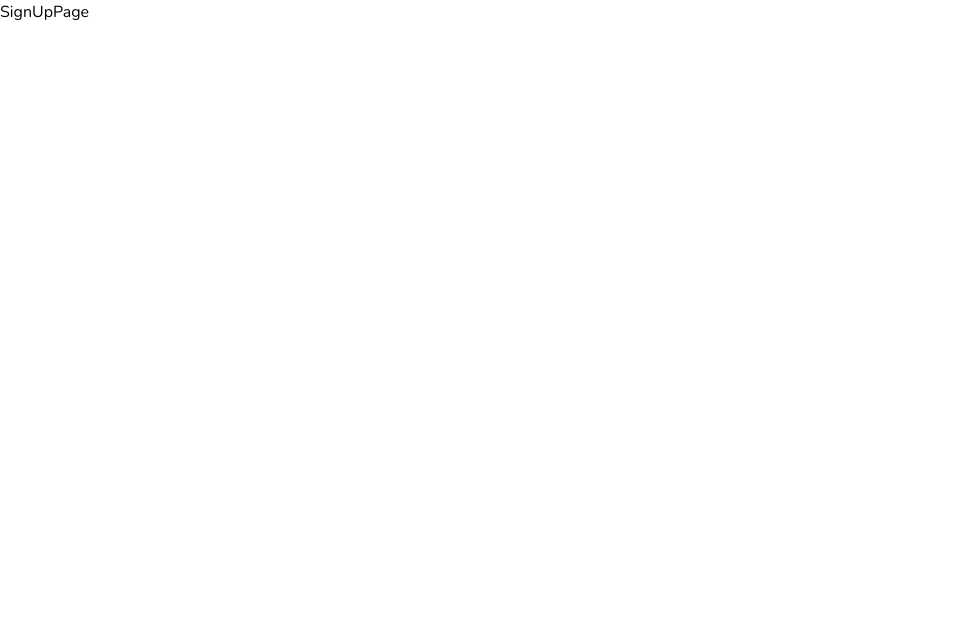
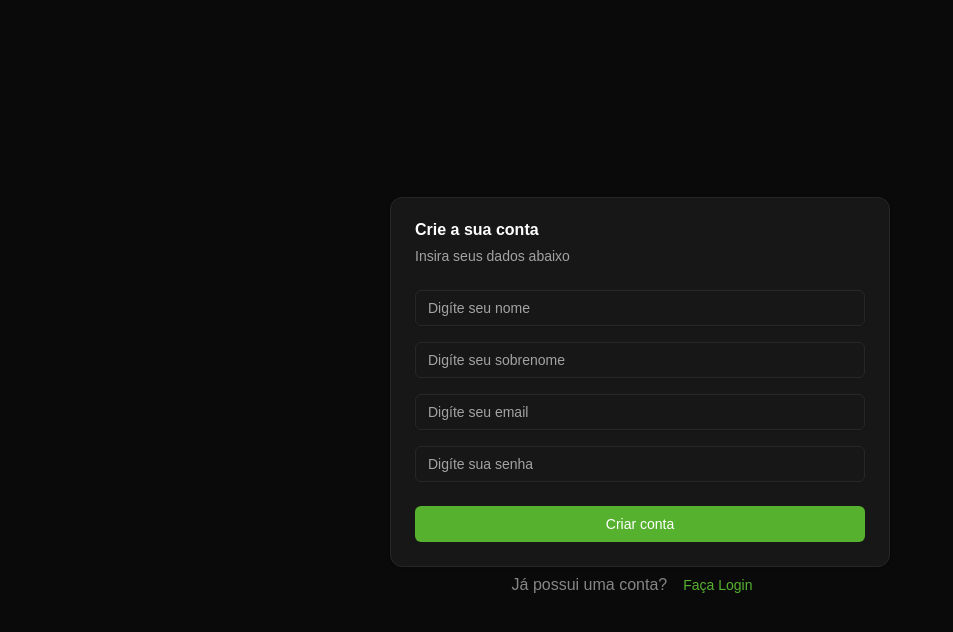
Before and after one commit to Luis-Gustavo-LG/fsc-fintrack, a React app: page /signup in a window 1280 px wide. Shown: the top 632 px of the page, without its empty margins (0-953 px from the left). Built offline with nearby package versions, Linux system fonts and the light colour scheme; the HTML template or start-up script is replaced by a standard one.

Commit message:
feat: add initial signup page

```diff
--- /dev/null
+++ b/src/components/ui/card.jsx
@@ -0,0 +1,101 @@
+import * as React from "react"
+
+import { cn } from "@/lib/utils"
+
+function Card({
+  className,
+  ...props
+}) {
+  return (
+    <div
+      data-slot="card"
+      className={cn(
+        "bg-card text-card-foreground flex flex-col gap-6 rounded-xl border py-6 shadow-sm",
+        className
+      )}
+      {...props} />
+  );
+}
+
+function CardHeader({
+  className,
+  ...props
+}) {
+  return (
+    <div
+      data-slot="card-header"
+      className={cn(
+        "@container/card-header grid auto-rows-min grid-rows-[auto_auto] items-start gap-2 px-6 has-data-[slot=card-action]:grid-cols-[1fr_auto] [.border-b]:pb-6",
+        className
+      )}
+      {...props} />
+  );
+}
+
+function CardTitle({
+  className,
+  ...props
+}) {
+  return (
+    <div
+      data-slot="card-title"
+      className={cn("leading-none font-semibold", className)}
+      {...props} />
+  );
+}
+
+function CardDescription({
+  className,
+  ...props
+}) {
+  return (
+    <div
+      data-slot="card-description"
+      className={cn("text-muted-foreground text-sm", className)}
+      {...props} />
+  );
+}
+
+function CardAction({
+  className,
+  ...props
+}) {
+  return (
+    <div
+      data-slot="card-action"
+      className={cn(
+        "col-start-2 row-span-2 row-start-1 self-start justify-self-end",
+        className
+      )}
+      {...props} />
+  );
+}
+
+function CardContent({
+  className,
+  ...props
+}) {
+  return (<div data-slot="card-content" className={cn("px-6", className)} {...props} />);
+}
+
+function CardFooter({
+  className,
+  ...props
+}) {
+  return (
+    <div
+      data-slot="card-footer"
+      className={cn("flex items-center px-6 [.border-t]:pt-6", className)}
+      {...props} />
+  );
+}
+
+export {
+  Card,
+  CardHeader,
+  CardFooter,
+  CardTitle,
+  CardAction,
+  CardDescription,
+  CardContent,
+}
--- /dev/null
+++ b/src/components/ui/input.jsx
@@ -0,0 +1,24 @@
+import * as React from "react"
+
+import { cn } from "@/lib/utils"
+
+function Input({
+  className,
+  type,
+  ...props
+}) {
+  return (
+    <input
+      type={type}
+      data-slot="input"
+      className={cn(
+        "file:text-foreground placeholder:text-muted-foreground selection:bg-primary selection:text-primary-foreground dark:bg-input/30 border-input h-9 w-full min-w-0 rounded-md border bg-transparent px-3 py-1 text-base shadow-xs transition-[color,box-shadow] outline-none file:inline-flex file:h-7 file:border-0 file:bg-transparent file:text-sm file:font-medium disabled:pointer-events-none disabled:cursor-not-allowed disabled:opacity-50 md:text-sm",
+        "focus-visible:border-ring focus-visible:ring-ring/50 focus-visible:ring-[3px]",
+        "aria-invalid:ring-destructive/20 dark:aria-invalid:ring-destructive/40 aria-invalid:border-destructive",
+        className
+      )}
+      {...props} />
+  );
+}
+
+export { Input }
--- a/src/index.css
+++ b/src/index.css
@@ -1,210 +1,83 @@
 @import "tailwindcss";
 @import "tw-animate-css";
 
+/* Tema do Tailwind v4 (equivalente ao antigo theme.extend) */
+@theme {
+  --font-sans: "Nunito", sans-serif;
+
+  /* Cores geradas a partir das suas variáveis */
+  --color-background: hsl(var(--background));
+  --color-foreground: hsl(var(--foreground));
+  --color-card: hsl(var(--card));
+  --color-card-foreground: hsl(var(--card-foreground));
+  --color-popover: hsl(var(--popover));
+  --color-popover-foreground: hsl(var(--popover-foreground));
+  --color-primary: hsl(var(--primary));
+  --color-primary-foreground: hsl(var(--primary-foreground));
+  --color-secondary: hsl(var(--secondary));
+  --color-secondary-foreground: hsl(var(--secondary-foreground));
+  --color-muted: hsl(var(--muted));
+  --color-muted-foreground: hsl(var(--muted-foreground));
+  --color-accent: hsl(var(--accent));
+  --color-accent-foreground: hsl(var(--accent-foreground));
+  --color-destructive: hsl(var(--destructive));
+  --color-destructive-foreground: hsl(var(--destructive-foreground));
+  --color-border: hsl(var(--border));
+  --color-input: hsl(var(--input));
+  --color-ring: hsl(var(--ring));
+
+  /* Gráficos */
+  --color-chart-1: hsl(var(--chart-1));
+  --color-chart-2: hsl(var(--chart-2));
+  --color-chart-3: hsl(var(--chart-3));
+  --color-chart-4: hsl(var(--chart-4));
+  --color-chart-5: hsl(var(--chart-5));
+}
+
+/* Tema dark */
 @custom-variant dark (&:is(.dark *));
 
-@font-face {
-  font-family: 'Nunito';
-  src: url('/src/assets/fonts/Nunito-Black.ttf') format('truetype');
-  font-weight: 900;
-  font-style: normal;
-}
-
-@font-face {
-  font-family: 'Nunito';
-  src: url('/src/assets/fonts/Nunito-BlackItalic.ttf') format('truetype');
-  font-weight: 900;
-  font-style: italic;
-}
-
-@font-face {
-  font-family: 'Nunito';
-  src: url('/src/assets/fonts/Nunito-Bold.ttf') format('truetype');
-  font-weight: 700;
-  font-style: normal;
-}
-
-@font-face {
-  font-family: 'Nunito';
-  src: url('/src/assets/fonts/Nunito-BoldItalic.ttf') format('truetype');
-  font-weight: 700;
-  font-style: italic;
-}
-
-@font-face {
-  font-family: 'Nunito';
-  src: url('/src/assets/fonts/Nunito-ExtraBold.ttf') format('truetype');
-  font-weight: 800;
-  font-style: normal;
-}
-
-@font-face {
-  font-family: 'Nunito';
-  src: url('/src/assets/fonts/Nunito-ExtraBoldItalic.ttf') format('truetype');
-  font-weight: 800;
-  font-style: italic;
-}
-
-@font-face {
-  font-family: 'Nunito';
-  src: url('/src/assets/fonts/Nunito-ExtraLight.ttf') format('truetype');
-  font-weight: 200;
-  font-style: normal;
-}
-
-@font-face {
-  font-family: 'Nunito';
-  src: url('/src/assets/fonts/Nunito-ExtraLightItalic.ttf') format('truetype');
-  font-weight: 200;
-  font-style: italic;
-}
-
-@font-face {
-  font-family: 'Nunito';
-  src: url('/src/assets/fonts/Nunito-Italic.ttf') format('truetype');
-  font-weight: 400;
-  font-style: italic;
-}
-
-@font-face {
-  font-family: 'Nunito';
-  src: url('/src/assets/fonts/Nunito-Light.ttf') format('truetype');
-  font-weight: 300;
-  font-style: normal;
-}
-
-@font-face {
-  font-family: 'Nunito';
-  src: url('/src/assets/fonts/Nunito-LightItalic.ttf') format('truetype');
-  font-weight: 300;
-  font-style: italic;
-}
-
-@font-face {
-  font-family: 'Nunito';
-  src: url('/src/assets/fonts/Nunito-Medium.ttf') format('truetype');
-  font-weight: 500;
-  font-style: normal;
-}
-
-@font-face {
-  font-family: 'Nunito';
-  src: url('/src/assets/fonts/Nunito-MediumItalic.ttf') format('truetype');
-  font-weight: 500;
-  font-style: italic;
-}
-
-@font-face {
-  font-family: 'Nunito';
-  src: url('/src/assets/fonts/Nunito-Regular.ttf') format('truetype');
-  font-weight: 400;
-  font-style: normal;
-}
-
-@font-face {
-  font-family: 'Nunito';
-  src: url('/src/assets/fonts/Nunito-SemiBold.ttf') format('truetype');
-  font-weight: 600;
-  font-style: normal;
-}
-
-@font-face {
-  font-family: 'Nunito';
-  src: url('/src/assets/fonts/Nunito-SemiBoldItalic.ttf') format('truetype');
-  font-weight: 600;
-  font-style: italic;
-}
-
+/* Fontes */
 * {
   font-family: 'Nunito', sans-serif;
 }
 
-@theme inline {
-  --radius-sm: calc(var(--radius) - 4px);
-  --radius-md: calc(var(--radius) - 2px);
-  --radius-lg: var(--radius);
-  --radius-xl: calc(var(--radius) + 4px);
-  --color-background: var(--background);
-  --color-foreground: var(--foreground);
-  --color-card: var(--card);
-  --color-card-foreground: var(--card-foreground);
-  --color-popover: var(--popover);
-  --color-popover-foreground: var(--popover-foreground);
-  --color-primary: var(--primary);
-  --color-primary-foreground: var(--primary-foreground);
-  --color-secondary: var(--secondary);
-  --color-secondary-foreground: var(--secondary-foreground);
-  --color-muted: var(--muted);
-  --color-muted-foreground: var(--muted-foreground);
-  --color-accent: var(--accent);
-  --color-accent-foreground: var(--accent-foreground);
-  --color-destructive: var(--destructive);
-  --color-border: var(--border);
-  --color-input: var(--input);
-  --color-ring: var(--ring);
-  --color-chart-1: var(--chart-1);
-  --color-chart-2: var(--chart-2);
-  --color-chart-3: var(--chart-3);
-  --color-chart-4: var(--chart-4);
-  --color-chart-5: var(--chart-5);
-  --color-sidebar: var(--sidebar);
-  --color-sidebar-foreground: var(--sidebar-foreground);
-  --color-sidebar-primary: var(--sidebar-primary);
-  --color-sidebar-primary-foreground: var(--sidebar-primary-foreground);
-  --color-sidebar-accent: var(--sidebar-accent);
-  --color-sidebar-accent-foreground: var(--sidebar-accent-foreground);
-  --color-sidebar-border: var(--sidebar-border);
-  --color-sidebar-ring: var(--sidebar-ring);
-}
-
+/* Suas variáveis reais */
 :root {
   --primary-blue: 217 97% 61%;
   --primary-green: 102 59% 44%;
   --primary-red: 0 81% 55%;
 
-      /* Fundo da aplicação (<body>) */
   --background: 0 0% 3.9%;
   --foreground: 0 0% 100%;
 
-      /* Fundo do <Card> */
-      --card: 0 0 9%;
+  --card: 0 0% 9%;
   --card-foreground: 0 0% 100%;
 
-      /* Fundo do <DropdownMenu>, <HoverCard>, <Popover> */
-      --popover: 0 0 9%;
+  --popover: 0 0% 9%;
   --popover-foreground: 0 0% 100%;
 
-      /* Botões */
   --primary: 102 59% 44%;
   --primary-foreground: 0 0% 100%;
+
   --secondary: 240 4% 16%;
   --secondary-foreground: 0 0% 100%;
 
-      /* Fundo do <Switch>, <Skeleton> e <TabList> */
   --muted: 240 4% 16%;
   --muted-foreground: 0 0% 63.9%;
 
-      /* Efeito de hover no <DropdownMenu>, <HoverCard> e <Popover> */
   --accent: 240 4% 16%;
   --accent-foreground: 0 0% 100%;
 
-      /* Botões perigosos (deleção, por exemplo) */
   --destructive: 0 81% 55%;
   --destructive-foreground: 0 0% 100%;
 
-      /* Borda dos elementos */
   --border: 240 4% 16%;
-
-      /* Borda dos inputs */
   --input: 240 4% 16%;
-
-      /* Cor do ring nos inputs */
   --ring: 0 0% 83.1%;
 
-      /* Border radius para cards, inputs e botões */
   --radius: 0.5rem;
 
-      /* Gráficos */
   --chart-1: 220 70% 50%;
   --chart-2: 160 60% 45%;
   --chart-3: 30 80% 55%;
@@ -212,45 +85,12 @@
   --chart-5: 340 75% 55%;
 }
 
-.dark {
-  --background: oklch(0.145 0 0);
-  --foreground: oklch(0.985 0 0);
-  --card: oklch(0.205 0 0);
-  --card-foreground: oklch(0.985 0 0);
-  --popover: oklch(0.205 0 0);
-  --popover-foreground: oklch(0.985 0 0);
-  --primary: oklch(0.922 0 0);
-  --primary-foreground: oklch(0.205 0 0);
-  --secondary: oklch(0.269 0 0);
-  --secondary-foreground: oklch(0.985 0 0);
-  --muted: oklch(0.269 0 0);
-  --muted-foreground: oklch(0.708 0 0);
-  --accent: oklch(0.269 0 0);
-  --accent-foreground: oklch(0.985 0 0);
-  --destructive: oklch(0.704 0.191 22.216);
-  --border: oklch(1 0 0 / 10%);
-  --input: oklch(1 0 0 / 15%);
-  --ring: oklch(0.556 0 0);
-  --chart-1: oklch(0.488 0.243 264.376);
-  --chart-2: oklch(0.696 0.17 162.48);
-  --chart-3: oklch(0.769 0.188 70.08);
-  --chart-4: oklch(0.627 0.265 303.9);
-  --chart-5: oklch(0.645 0.246 16.439);
-  --sidebar: oklch(0.205 0 0);
-  --sidebar-foreground: oklch(0.985 0 0);
-  --sidebar-primary: oklch(0.488 0.243 264.376);
-  --sidebar-primary-foreground: oklch(0.985 0 0);
-  --sidebar-accent: oklch(0.269 0 0);
-  --sidebar-accent-foreground: oklch(0.985 0 0);
-  --sidebar-border: oklch(1 0 0 / 10%);
-  --sidebar-ring: oklch(0.556 0 0);
+/* Base (Tailwind v4 não aceita mais @layer base) */
+html, body {
+  background: hsl(var(--background));
+  color: hsl(var(--foreground));
 }
 
-@layer base {
 * {
-    @apply border-border outline-ring/50;
+  border-color: hsl(var(--border));
 }
-  body {
-    @apply bg-background text-foreground;
-  }
-}
--- a/src/pages/signup.jsx
+++ b/src/pages/signup.jsx
@@ -1,8 +1,36 @@
 import React from 'react'
+import { Card, CardContent, CardDescription, CardFooter, CardHeader, CardTitle } from '../components/ui/card'
+import { Input } from '../components/ui/input'
+import { Button } from '../components/ui/button'
+import { Link } from 'react-router'
 
 const SignupPage = () => {
   return (
-    <div>SignUpPage</div>
+    <div className="flex flex-col h-screen w-screen items-center justify-center">
+      <Card className="w-[500px]">
+        <CardHeader>
+          <CardTitle>Crie a sua conta</CardTitle>
+          <CardDescription>
+            Insira seus dados abaixo
+          </CardDescription>
+        </CardHeader>
+        <CardContent className="space-y-4">
+          <Input placeholder="Digíte seu nome" />
+          <Input placeholder="Digíte seu sobrenome" />
+          <Input placeholder="Digíte seu email" />
+          <Input type="password" placeholder="Digíte sua senha" />
+        </CardContent>
+        <CardFooter>
+          <Button className="w-full">Criar conta</Button>
+        </CardFooter>
+      </Card>
+      <div className="flex items-center justify-center">
+        <p className='text-center opacity-50'>Já possui uma conta?</p>
+        <Button variant="link" asChild>
+            <Link to="/login">Faça Login</Link>
+        </Button>
+      </div>
+    </div>
   )
 }
 
```
Lines whose indentation alone changed are shown as unchanged.
